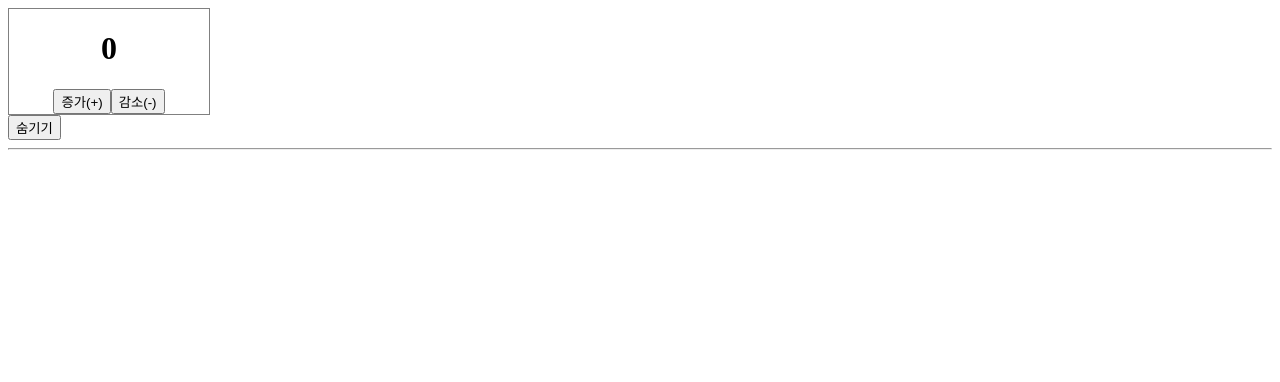
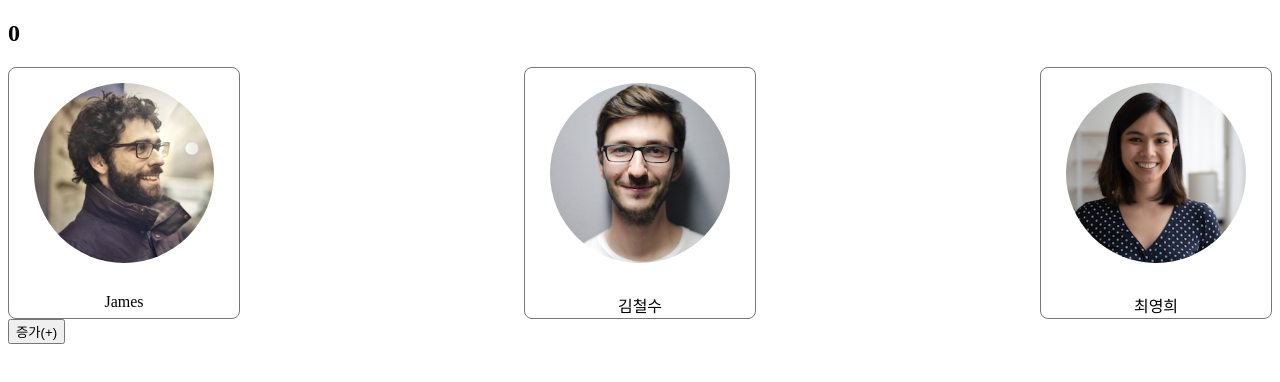
Before and after one commit to tjg-data/fe-course, a React (Vite) app in the folder basic-app/: page / in a window 1280 px wide. Shown: the top 382 px of the page. Built offline with nearby package versions, Linux system fonts and the light colour scheme.

Commit message:
2026-04-13 commit~

```diff
--- a/basic-app/src/AppEffect.jsx
+++ b/basic-app/src/AppEffect.jsx
@@ -6,11 +6,11 @@ export default function App() {
     const [show, setShow] = useState(true);
     return(
         <>
-            { show && <EffectCounter />}
+            {/* { show && <EffectCounter />}
             <button onClick={()=>setShow(!show)}>
                 {show? "숨기기": "보이기"}
             </button>
-            <hr/>
+            <hr/> */}
             <EffectFetch />
         </>
     )
--- a/basic-app/src/components/effects/EffectFetch.jsx
+++ b/basic-app/src/components/effects/EffectFetch.jsx
@@ -1,24 +1,31 @@
+import { useEffect, useState } from 'react';
 import AvatarList from '../avatar/AvatarList.jsx';
 import people1 from '../../assets/people1.webp';
 import people2 from '../../assets/people2.webp';
 import people3 from '../../assets/people3.webp';
 
 export default function EffectFetch() {
-    // const alist = [
-    // {img: "/people1.webp", name: "James" },
-    // {img: "/people2.webp", name: "김철수"},
-    // {img: "/people3.webp", name: "최영희"},
-    // ]
+    const [data, setData] = useState([]);
+    const [count, setCount] = useState(0);
+
     const url = "http://localhost:5173/data/alist.json";
-    fetch(url)
-        .then((response) => response.json())
-        .then((jsonData) => console.log(jsonData) )
-        .catch((error) => console.log(error) );
-
+    useEffect(()=>{
+        console.log('---> 마운트 or 업데이트시 호출!!');
+        const fetchData = async() => {
+            const response = await fetch(url);
+            const jsonData = await response.json();
+            setData(jsonData);
+        }
+        fetchData();
+    }, [count]);
 
     return(
         <>
-            {/* <AvatarList list={alist} /> */}
+            <h2>{count}</h2>
+            <AvatarList list={data} />
+            <button type="button" onClick={()=>setCount(count+1)}>
+                증가(+)
+            </button>
         </>
     )
 }
```
